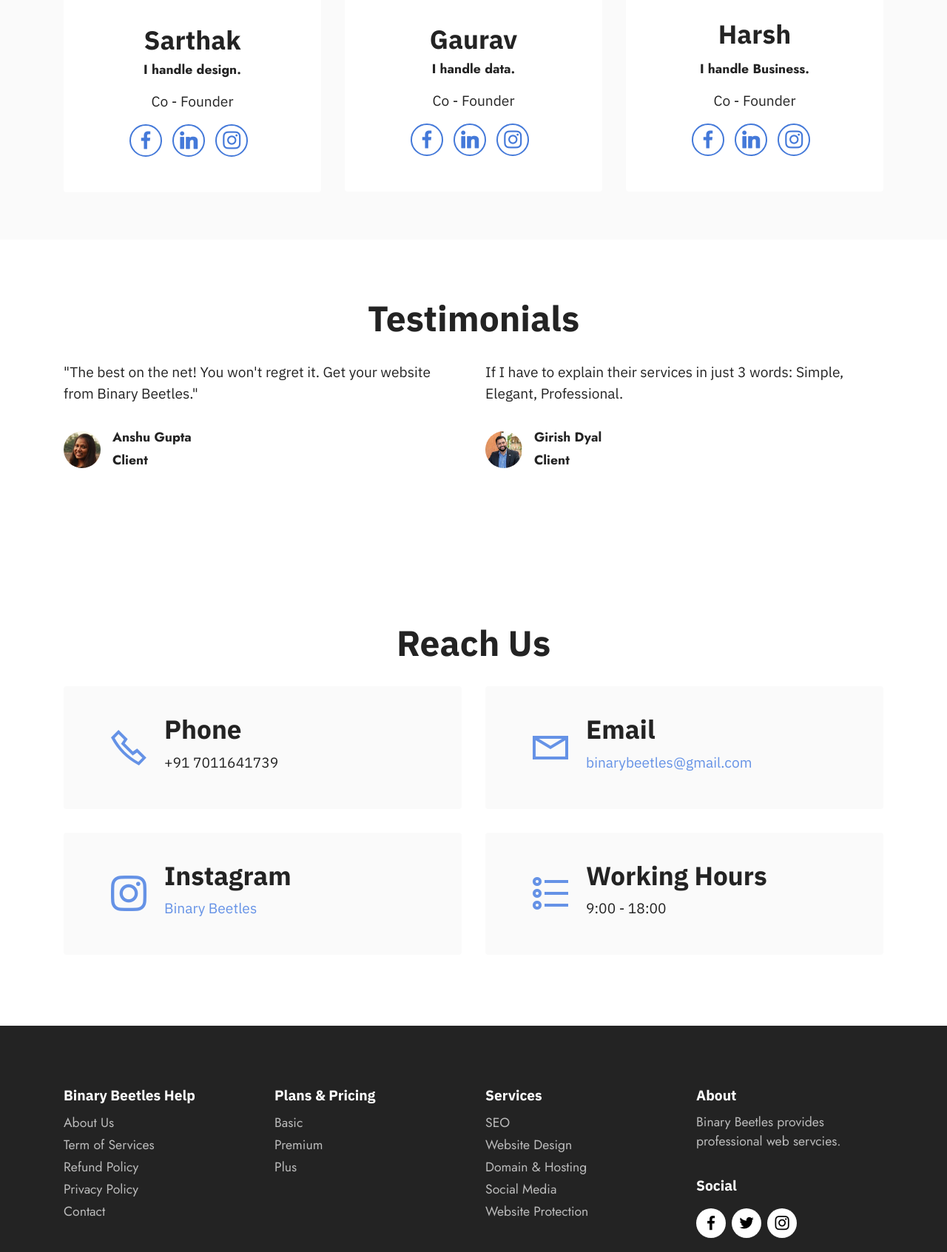
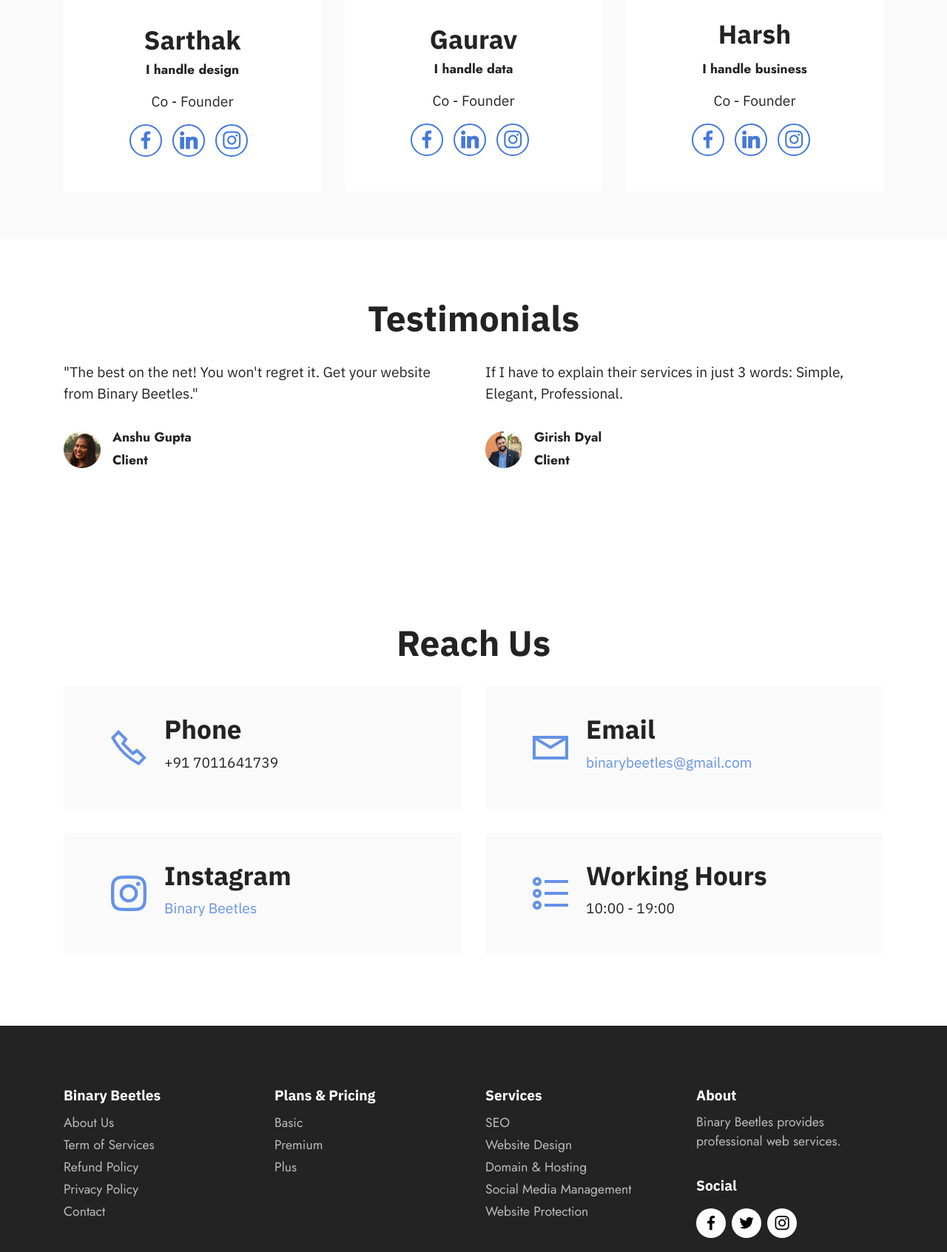
Before and after one commit to binarybeetles/Proper-Stuff, a plain HTML site: page index.html in a window 1280 px wide. Shown: the part 5905-7598 px from the top of the page at 74% size. Drawn offline with Linux system fonts and the light colour scheme; a script that the page names is missing; files whose address does not match are found by name.

Commit message:
Update index.html

```diff
--- a/index.html
+++ b/index.html
@@ -632,7 +632,7 @@
                 <strong>Sarthak</strong>
               </h5>
               <h6 class="mbr-role mbr-fonts-style align-center mb-3 display-4">
-                <strong>I handle design.</strong>
+                <strong>I handle design</strong>
               </h6>
               <p class="card-text mbr-fonts-style align-center display-7">
                 Co - Founder
@@ -676,7 +676,7 @@
                 <strong>Gaurav</strong>
               </h5>
               <h6 class="mbr-role mbr-fonts-style align-center mb-3 display-4">
-                <strong>I handle data.</strong>
+                <strong>I handle data</strong>
               </h6>
               <p class="card-text mbr-fonts-style align-center display-7">
                 Co - Founder
@@ -722,7 +722,7 @@
                 </p>
               </h5>
               <h6 class="mbr-role mbr-fonts-style align-center mb-3 display-4">
-                <strong>I handle Business.</strong>
+                <strong>I handle business</strong>
               </h6>
               <p class="card-text mbr-fonts-style align-center display-7">
                 Co - Founder
@@ -865,7 +865,7 @@
               <h6 class="card-title mbr-fonts-style mb-1 display-5">
                 <strong>Working Hours</strong>
               </h6>
-              <p class="mbr-text mbr-fonts-style display-7">9:00 - 18:00</p>
+              <p class="mbr-text mbr-fonts-style display-7">10:00 - 19:00</p>
             </div>
           </div>
         </div>
@@ -878,7 +878,7 @@
       <div class="row mbr-white">
         <div class="col-12 col-md-6 col-lg-3">
           <h5 class="mbr-section-subtitle mbr-fonts-style mb-2 display-7">
-            <strong>Binary Beetles Help</strong>
+            <strong>Binary Beetles</strong>
           </h5>
           <ul class="list mbr-fonts-style display-4">
             <li class="mbr-text item-wrap">About Us</li>
@@ -912,7 +912,7 @@
             <li class="mbr-text item-wrap">SEO</li>
             <li class="mbr-text item-wrap">Website Design</li>
             <li class="mbr-text item-wrap">Domain &amp; Hosting</li>
-            <li class="mbr-text item-wrap">Social Media</li>
+            <li class="mbr-text item-wrap">Social Media Management</li>
             <li class="mbr-text item-wrap">Website Protection</li>
           </ul>
         </div>
@@ -921,7 +921,7 @@
             <strong>About</strong>
           </h5>
           <p class="mbr-text mbr-fonts-style mb-4 display-4">
-            Binary Beetles provides professional web servcies.
+            Binary Beetles provides professional web services.
           </p>
           <h5 class="mbr-section-subtitle mbr-fonts-style mb-3 display-7">
             <strong>Social</strong>
```
